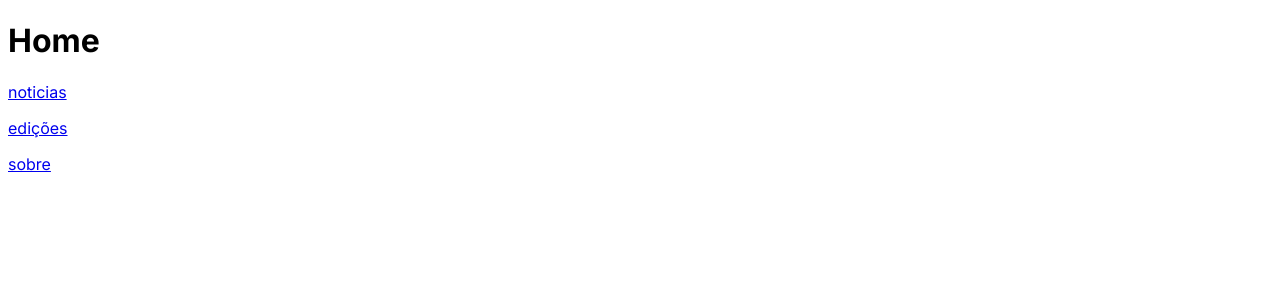
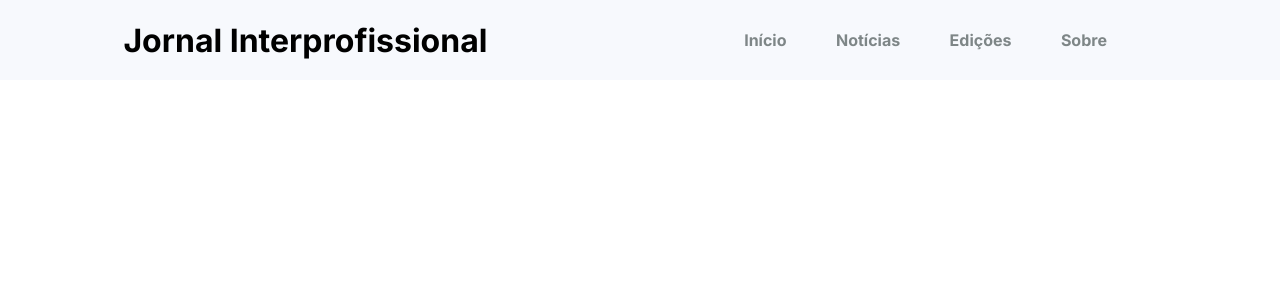
Before and after one commit to HericVirgilio/jornal-interprofissional-front-end, a Next.js app: page / in a window 1280 px wide. Shown: the top 300 px of the page. Built offline with nearby package versions, Linux system fonts and the light colour scheme.

Commit message:
commit criação do header

```diff
--- a/app/globals.css
+++ b/app/globals.css
@@ -1,27 +1,4 @@
-@tailwind base;
-@tailwind components;
-@tailwind utilities;
-
-:root {
-  --foreground-rgb: 0, 0, 0;
-  --background-start-rgb: 214, 219, 220;
-  --background-end-rgb: 255, 255, 255;
+*{
+  margin: 0;
+  padding: 0;
 }
-
-@media (prefers-color-scheme: dark) {
-  :root {
-    --foreground-rgb: 255, 255, 255;
-    --background-start-rgb: 0, 0, 0;
-    --background-end-rgb: 0, 0, 0;
-  }
-}
-
-body {
-  color: rgb(var(--foreground-rgb));
-  background: linear-gradient(
-      to bottom,
-      transparent,
-      rgb(var(--background-end-rgb))
-    )
-    rgb(var(--background-start-rgb));
-}
--- a/app/layout.tsx
+++ b/app/layout.tsx
@@ -1,5 +1,7 @@
 import type { Metadata } from 'next'
 import { Inter } from 'next/font/google'
+import './globals.css'
+
 const inter = Inter({ subsets: ['latin'] })
 
 export const metadata: Metadata = {
--- a/app/page.tsx
+++ b/app/page.tsx
@@ -1,8 +1,13 @@
 import Link from "next/link"
+import Header from "@/src/header"
 export default function Home() {
   return (
     <main>
-      <h1>Home</h1>
+      <Header/>
+    </main>
+  )
+}
+/*
       <Link href={"/noticias"}>
         <p>noticias</p>
       </Link>
@@ -12,6 +17,4 @@ export default function Home() {
       <Link href={"/sobre"}>
         <p>sobre</p>
       </Link>
-    </main>
-  )
-}
+      */
--- /dev/null
+++ b/src/header/index.tsx
@@ -0,0 +1,14 @@
+import './style.css'
+export default function Header(){
+    return(
+        <div className='header'>
+            <h1>Jornal Interprofissional</h1>
+            <ul className='lista_header'>
+                <li className='li_header'>Início</li>
+                <li className='li_header'>Notícias</li>
+                <li className='li_header'>Edições</li>
+                <li className='li_header'>Sobre</li>
+            </ul>
+        </div>
+    )
+}
--- /dev/null
+++ b/src/header/style.css
@@ -0,0 +1,23 @@
+.header{
+    background-color: #f7f9fd;
+    display: flex;
+    align-items: center;
+    justify-content: space-around;
+    height: 10vh;
+}
+.lista_header{
+    display: flex;
+    list-style: none;
+    margin-right: 10%;
+}
+.li_header{
+    margin-right: 10%;
+    font-weight: 700;
+    color: #7e8687;
+    padding: 10px;
+}
+.li_header:hover{
+    color: #61ce70;
+    border-bottom: 3px solid;
+    transition: 0.1s;
+}
```
Also changed, not shown: src/cabecalho.tsx (deleted, +0 -7 lines).
